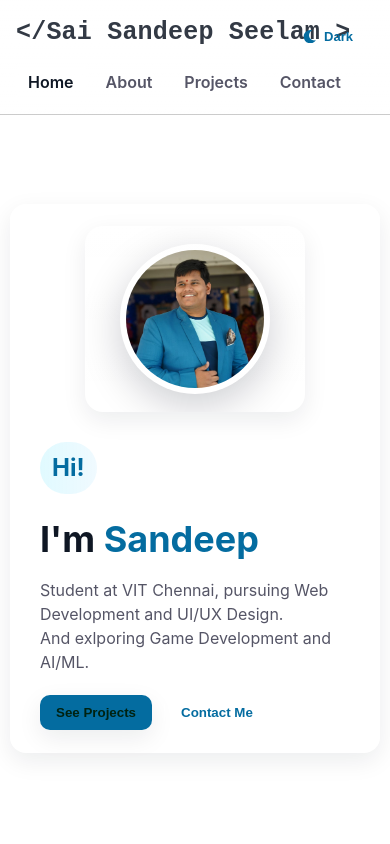
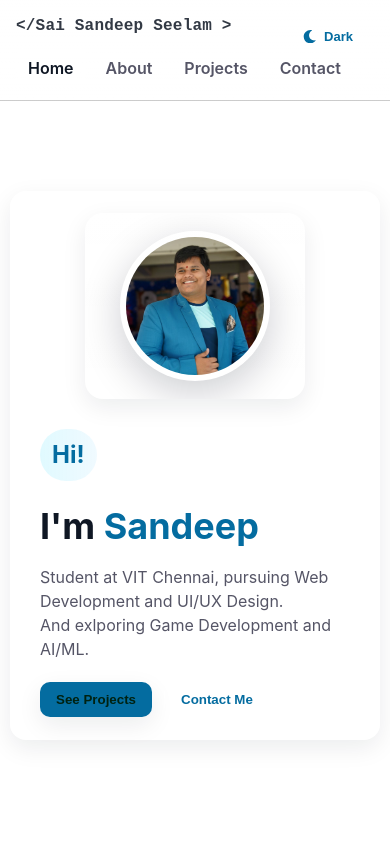
Before and after one commit to sai-sandeep-seelam/saisandeepseelam, a React (Create React App) app: page / in a window 390 px wide. Shown: the top 844 px of the page. Built offline with nearby package versions, Linux system fonts and the light colour scheme.

Commit message:
Logo Text

```diff
--- a/src/App.css
+++ b/src/App.css
@@ -18,7 +18,10 @@
   background: linear-gradient(180deg, rgba(255,255,255,0.03), rgba(255,255,255,0.01));
   border-bottom: 1px solid rgba(255,255,255,0.02);
 }
-
+.logo-text {
+  font-size: 1.6rem;
+  opacity: 0.85;
+}
 .nav-inner{
   display:flex;
   align-items:center;
@@ -330,12 +333,14 @@
 
 @media (max-width:920px){
     .hero-inner{ flex-direction:column-reverse; gap:30px }
+  .logo-text {font-size: 1.3rem;}
   .about{padding:40px 20px }
   .projects{padding:40px 20px }
   .project-card img{ height:180px }
 }
 @media (max-width:640px){
-    .hero-inner{ flex-direction:column-reverse; gap:30px }
+  .hero-inner{ flex-direction:column-reverse; gap:30px }
+  .logo-text {font-size: 1rem;}
   .about{padding:40px 20px }
   .projects{padding:40px 20px }
   .project-card img{ height:140px }
--- a/src/components/Navbar.js
+++ b/src/components/Navbar.js
@@ -40,7 +40,7 @@ export default function Navbar({ dark, setDark }) {
       <div className="container nav-inner">
         <div className="nav-top">
           <div className="logo">
-            <div style={{ fontSize: 25, opacity: 0.85 }}>
+            <div className="logo-text">
               <code>&lt;/Sai Sandeep Seelam &gt;</code>
             </div>
           </div>
```
